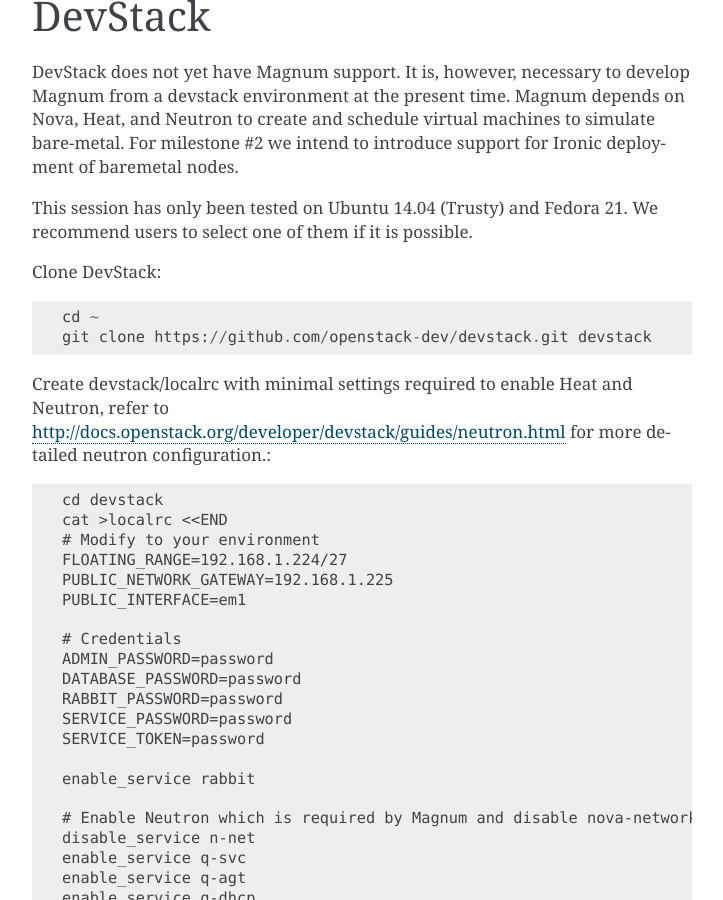
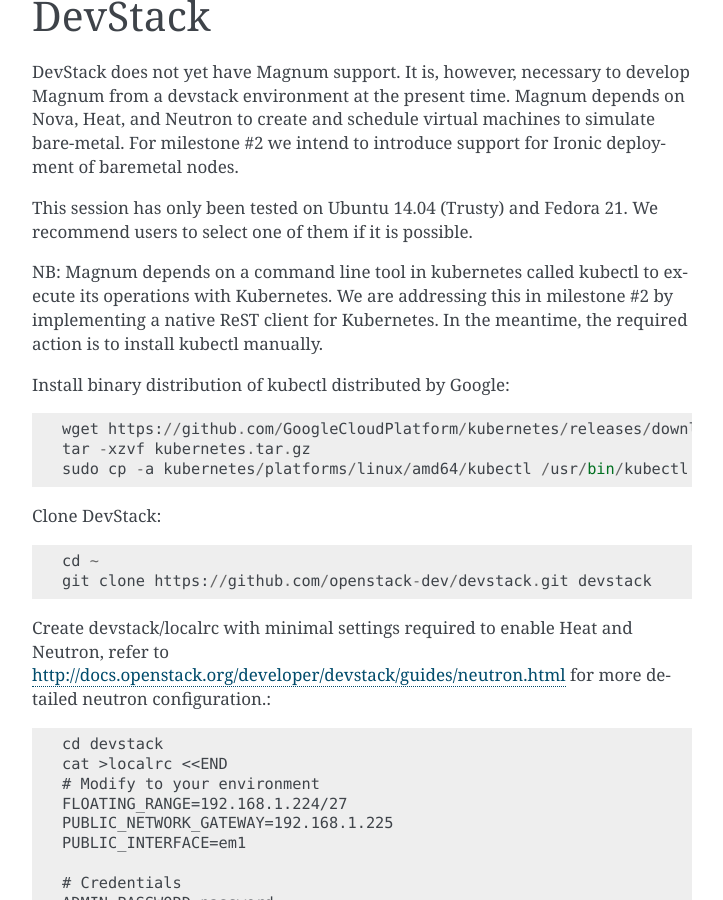
Before and after one commit to openstack/magnum, a Sphinx documentation site: the page built from doc/source/dev/dev-quickstart.rst, in a window 1280 px wide and 900 px high, scrolled down 1986 px. Shown: the whole window, without its empty margins (388-1111 px from the left). Built offline with Sphinx 7.4.7, drawn with Linux system fonts in a browser that asks for light colours; pages that are not in the unit, such as notebooks, are missing from menus.

Commit message:
Add documentation about installing kubectl
Magnum does not work without kubectl.  As as a result, it necessary
to install it manually from prebuilt binaries shipped by Google.  Add
documentation to that effect in the dev quickstart guide.

Change-Id: I7f0058360db661cc7b56a967b5316717c52874c8

```diff
--- a/doc/source/dev/dev-quickstart.rst
+++ b/doc/source/dev/dev-quickstart.rst
@@ -98,6 +98,17 @@
 
 This session has only been tested on Ubuntu 14.04 (Trusty) and Fedora 21.
 We recommend users to select one of them if it is possible.
+
+NB: Magnum depends on a command line tool in kubernetes called kubectl
+to execute its operations with Kubernetes.  We are addressing this in milestone
+#2 by implementing a native ReST client for Kubernetes.  In the meantime, the
+required action is to install kubectl manually.
+
+Install binary distribution of kubectl distributed by Google::
+
+    wget https://github.com/GoogleCloudPlatform/kubernetes/releases/download/v0.7.0/kubernetes.tar.gz
+    tar -xzvf kubernetes.tar.gz
+    sudo cp -a kubernetes/platforms/linux/amd64/kubectl /usr/bin/kubectl
 
 Clone DevStack::
 
```
Also changed, not shown: other parts of doc/source/dev/dev-quickstart.rst (+1 -1 lines).
